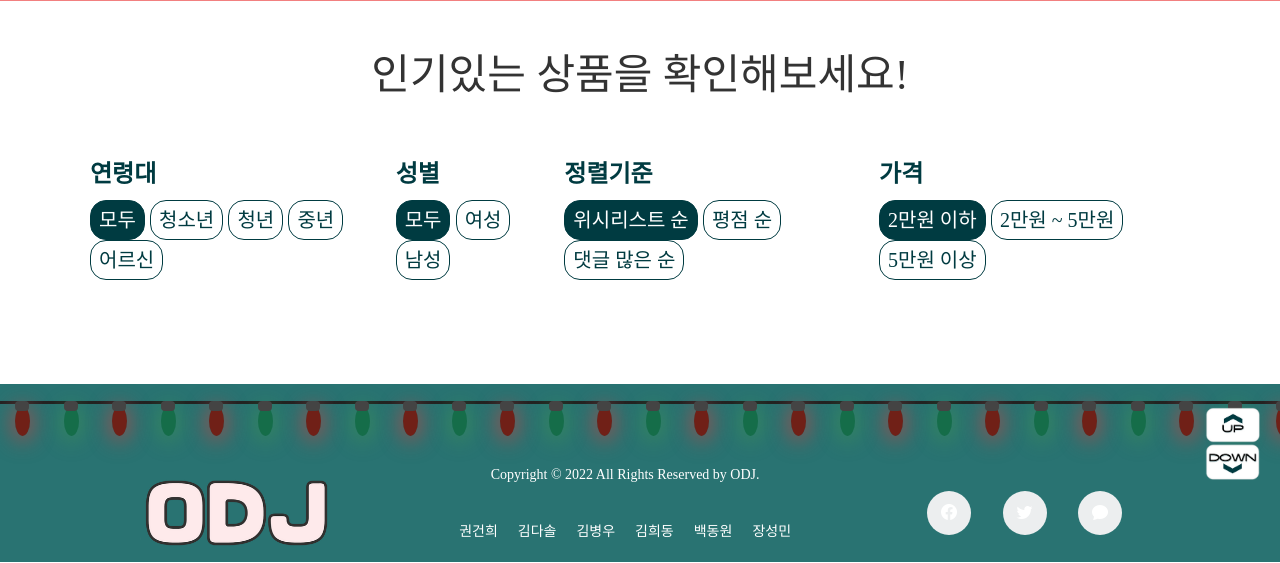
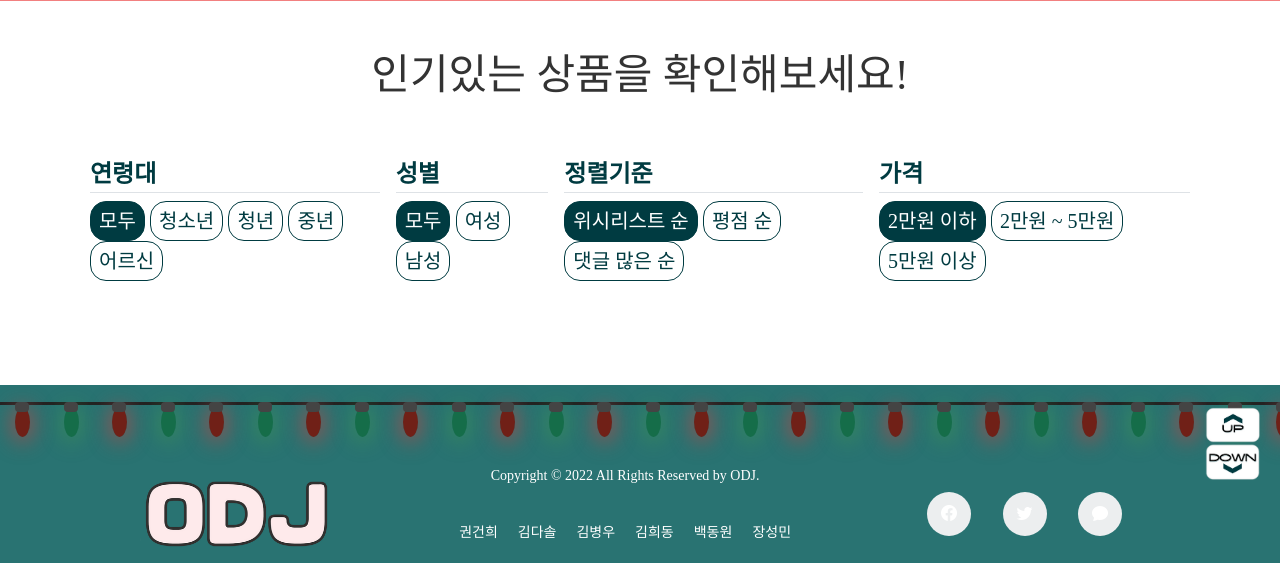
Before and after one commit to dongwonbaek/KDT_Final_Project, a Django app: page /product_rank/ in a window 1280 px wide. Shown: the part 290-853 px from the top of the page. Run offline with Django 3.2, Linux system fonts and the light colour scheme; data that the repository does not hold is empty; parts of the project's set-up code (start-up, migrations or seed data) failed here and were passed over; some libraries are stand-ins or nearby versions; some web fonts are replaced.

Commit message:
style: 랭킹페이지 스타일 수정

```diff
--- a/articles/templates/articles/product_rank.html
+++ b/articles/templates/articles/product_rank.html
@@ -8,7 +8,7 @@
   <h1 style="margin-top: 10rem;" class="text-center">인기있는 상품을 확인해보세요!</h1>
   <div class='d-flex align-items-center justify-content-between my-5'>
     <div id="age" class='p-2 rounded-4'>
-      <div style='color: #003B41;' class='fw-bold fs-4 mb-2'>연령대</div>
+      <div style='color: #003B41;' class='fw-bold fs-4 mb-2 border-bottom'>연령대</div>
       <input type="radio" class="btn-check checked" name="age" id="age1" autocomplete="off" checked value="1">
       <label class="btn custom-btn btn-sm fs-5 rounded-4" for="age1">모두</label>
       <input type="radio" class="btn-check checked" name="age" id="age2" autocomplete="off" value="2">
@@ -22,7 +22,7 @@
     </div>
 
     <div id="gender" class='p-2 rounded-4'>
-      <div style='color: #003B41;' class='fw-bold fs-4 mb-2'>성별 </div>
+      <div style='color: #003B41;' class='fw-bold fs-4 mb-2 border-bottom'>성별 </div>
       <input type="radio" class="btn-check checked" name="gender" id="gender1" autocomplete="off" checked value='all'>
       <label class="btn custom-btn btn-sm fs-5 rounded-4" for="gender1">모두</label>
       <input type="radio" class="btn-check" name="gender" id="gender2" autocomplete="off" value='False'>
@@ -32,7 +32,7 @@
     </div>
 
     <div id="sort" class='p-2 rounded-4'>
-      <div style='color: #003B41;' class='fw-bold fs-4 mb-2'>정렬기준</div>
+      <div style='color: #003B41;' class='fw-bold fs-4 mb-2 border-bottom'>정렬기준</div>
       <input type="radio" class="btn-check checked" name="sort" id="sort1" autocomplete="off" checked value='wish'>
       <label class="btn custom-btn btn-sm fs-5 rounded-4" for="sort1">위시리스트 순</label>
       <input type="radio" class="btn-check" name="sort" id="sort2" autocomplete="off" value='rating'>
@@ -42,7 +42,7 @@
     </div>
 
     <div id="price" class='p-2 rounded-4'>
-      <div style='color: #003B41;' class='fw-bold fs-4 mb-2'>가격</div>
+      <div style='color: #003B41;' class='fw-bold fs-4 mb-2 border-bottom'>가격</div>
       <input type="radio" class="btn-check checked" name="price" id="price1" autocomplete="off" checked value="max20000">
       <label class="btn custom-btn btn-sm fs-5 rounded-4" for="price1">2만원 이하</label>
       <input type="radio" class="btn-check" name="price" id="price2" autocomplete="off" value="max50000">
```
